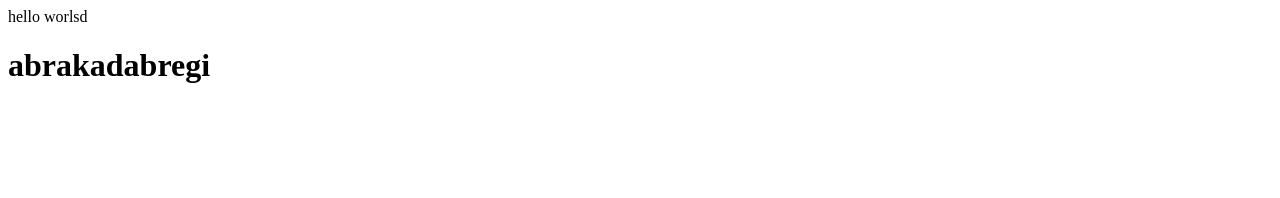
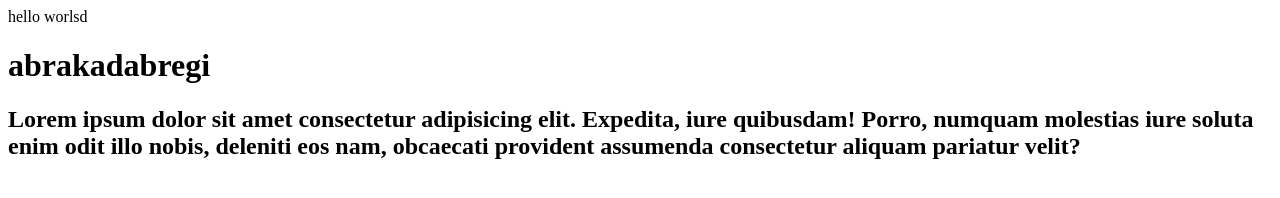
Before and after one commit to nikmg11/testJs, a website: page index.html in a window 1280 px wide. Drawn offline with Linux system fonts and the light colour scheme.

Commit message:
add lorem ipsum

```diff
--- a/index.html
+++ b/index.html
@@ -13,6 +13,9 @@
 
     <div>hello worlsd </div>
     <h1>abrakadabregi</h1>
+    <h2>Lorem ipsum dolor sit amet consectetur adipisicing elit. Expedita, iure quibusdam! Porro, numquam molestias iure
+        soluta enim odit illo nobis, deleniti eos nam, obcaecati provident assumenda consectetur aliquam pariatur velit?
+    </h2>
 
 
 
```
